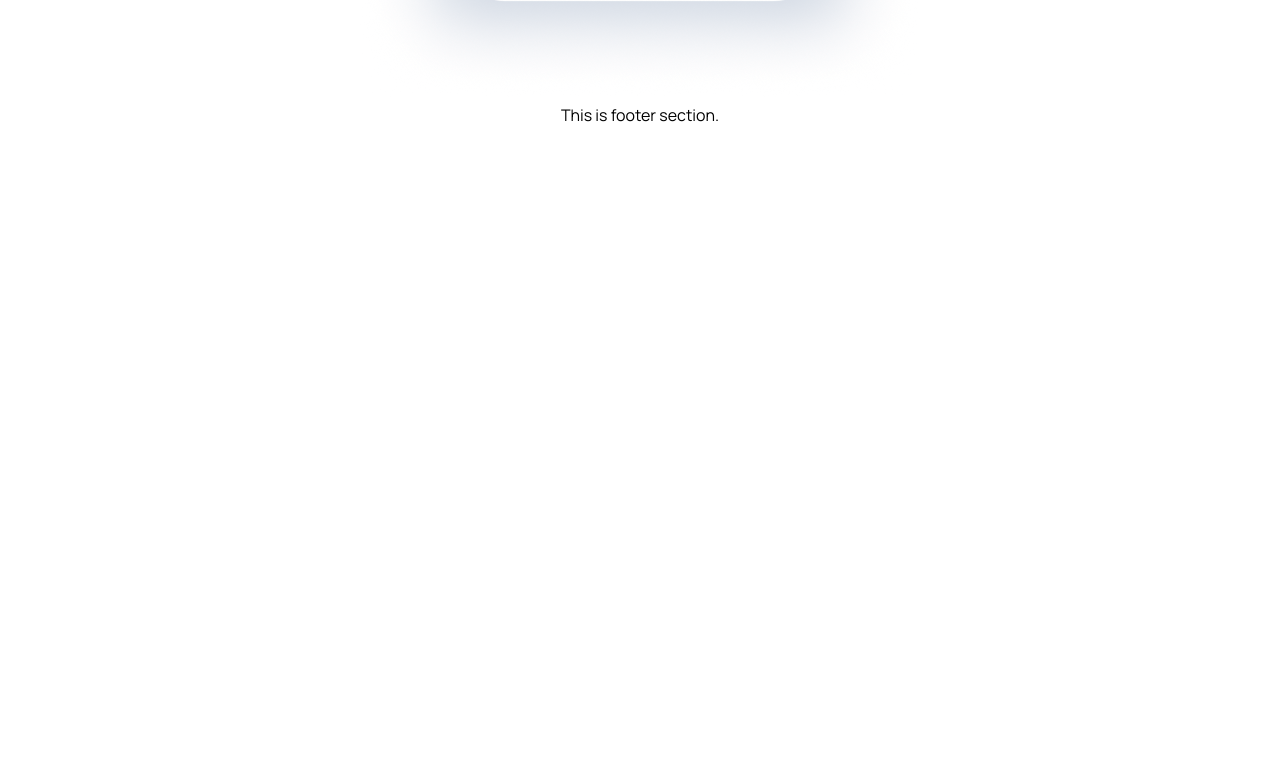
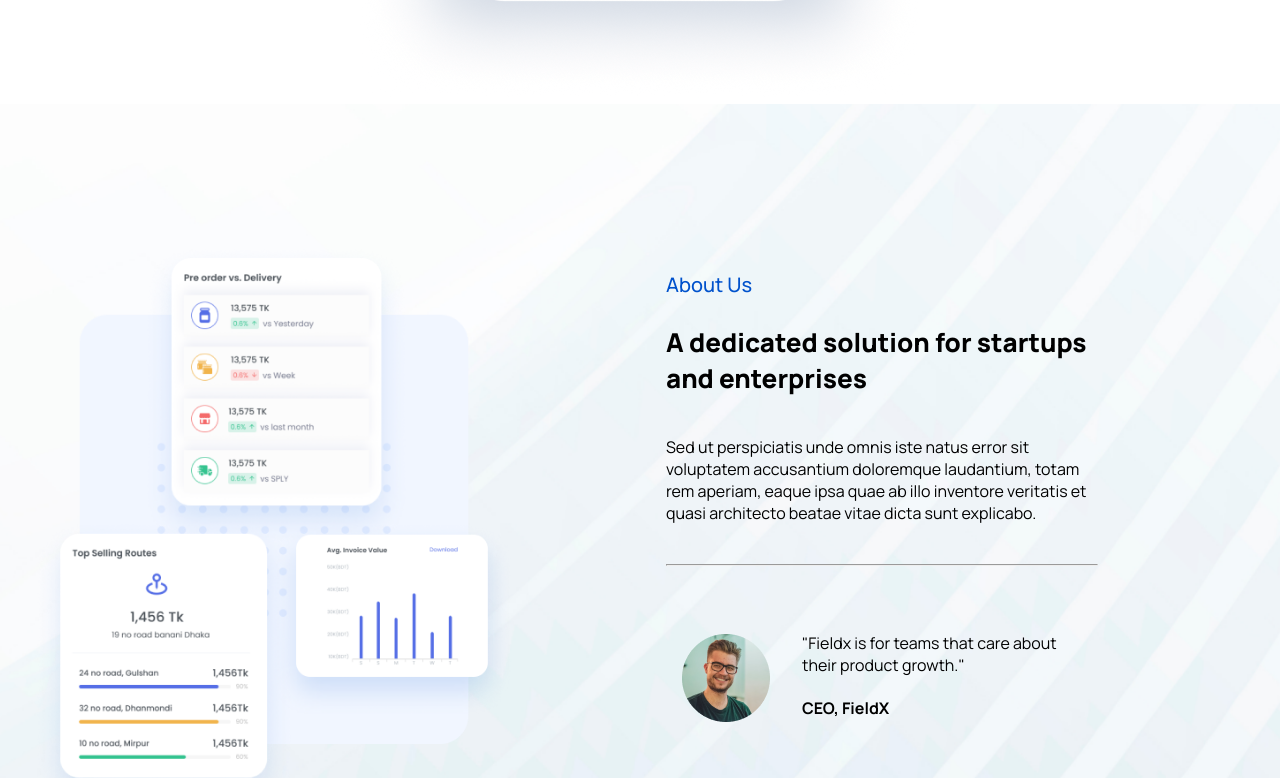
Before and after one commit to hasan-mohammad-bd/-MAACTASK, a React (Create React App) app: page / in a window 1280 px wide. Shown: the part 2565-3343 px from the top of the page. Before the commit the page ends 2691 px from the top, so only its background shows below. Built offline with nearby package versions, Linux system fonts and the light colour scheme.

Commit message:
adding about us section

```diff
--- /dev/null
+++ b/src/components/aboutUs/AboutUs.css
@@ -0,0 +1,42 @@
+.about-us {
+  background-image: url(../../Image/backgorund/blue-abstract-layered-stripes-background\ 1.png);
+  background-position: center;
+  background-size: cover;
+  height: 1196px;
+  width: 100%;
+}
+.about-us .container {
+  max-width: 1216px;
+  height: 100%;
+  margin: 0 auto;
+  padding: 140px 0;
+}
+.about-us .container .text-area {
+  padding: 0 150px;
+}
+.about-us .container .about-us-upper {
+  display: flex;
+  text-align: left;
+}
+.about-us .container .about-us-upper .about-us-text {
+  font-size: 20px;
+  color: #0052CC;
+  font-weight: 500;
+}
+.about-us .container .about-us-upper .solution-text {
+  font-size: 26px;
+  font-weight: 800;
+  margin: 10px 0;
+}
+.about-us .container .about-us-upper .about-doc {
+  margin: 40px 0px;
+}
+.about-us .container .about-us-upper .avatar {
+  margin-top: 50px;
+  display: flex;
+  justify-content: space-around;
+  align-items: center;
+}
+.about-us .container .about-us-upper .avatar .quote-text {
+  width: 280px;
+}/*# sourceMappingURL=AboutUs.css.map */
--- /dev/null
+++ b/src/components/aboutUs/AboutUs.js
@@ -0,0 +1,33 @@
+import React from "react";
+import aboutImg from "../../Image/showcase/Group 34027.png"
+import './AboutUs.css'
+import avatar from "../../Image/showcase/Ellipse 1.png"
+
+const AboutUs = () => {
+  return (
+    <div className="about-us">
+      <div className="container">
+        <div className="about-us-upper">
+        <div className="img-holder">
+          <img width="484px" src={aboutImg} alt="" />
+        </div>
+        <div className="text-area">
+          <h4 className="about-us-text">About Us</h4>
+          <h4 className="solution-text">A dedicated solution for startups and enterprises</h4>
+          <p className="about-doc">Sed ut perspiciatis unde omnis iste natus error sit voluptatem accusantium doloremque laudantium, totam rem aperiam, eaque ipsa quae ab illo inventore veritatis et quasi architecto beatae vitae dicta sunt explicabo.</p>
+          <hr />
+          <div className="avatar">
+            <img width="88px" height="88px" src={avatar} alt="" />
+            <div className="quote-text">
+                <p>"Fieldx is for teams that care about their product growth."</p>
+                <h4>CEO, FieldX</h4>
+            </div>
+          </div>
+        </div>
+        </div>
+      </div>
+    </div>
+  );
+};
+
+export default AboutUs;
--- /dev/null
+++ b/src/components/aboutUs/AboutUs.scss
@@ -0,0 +1,46 @@
+@import '../../CSS-mixcing_and_variable/mixcing';
+
+.about-us{
+    background-image: url(../../Image/backgorund/blue-abstract-layered-stripes-background\ 1.png);
+    background-position: center;
+    background-size: cover;
+    height: 1196px;
+    width: 100%;
+
+    .container{
+        max-width: 1216px;
+        height: 100%;
+        margin: 0 auto;
+        padding: 140px 0;
+
+        .text-area{
+            padding: 0 150px;
+        }
+
+        .about-us-upper{
+            display: flex;
+            text-align: left;
+            .about-us-text{
+                @include small-blue-text;
+            }
+            .solution-text{
+                @include big-black-text;
+            }
+
+            .about-doc{
+                margin: 40px 0px;
+            }
+
+            .avatar{
+                margin-top: 50px;
+                display: flex;
+                justify-content: space-around;
+                align-items: center;
+
+                .quote-text{
+                    width: 280px;
+                }
+            }
+        }
+    }
+}
--- a/src/components/home/Home.js
+++ b/src/components/home/Home.js
@@ -1,4 +1,5 @@
 import React from 'react';
+import AboutUs from '../aboutUs/AboutUs';
 import BlackPage from '../blackPage/BlackPage';
 import Features from '../features/Features';
 import ShowCase from '../showCase/ShowCase';
@@ -9,6 +10,7 @@ const Home = () => {
             <ShowCase></ShowCase>
             <BlackPage></BlackPage>
             <Features></Features>
+            <AboutUs></AboutUs>
         </div>
     );
 };
```
Also changed, not shown: src/CSS-mixcing_and_variable/_mixcing.scss (+12 -0 lines), src/components/features/Features.scss (+3 -6 lines), 2 other files (tests, documents, lock files or other folders).
